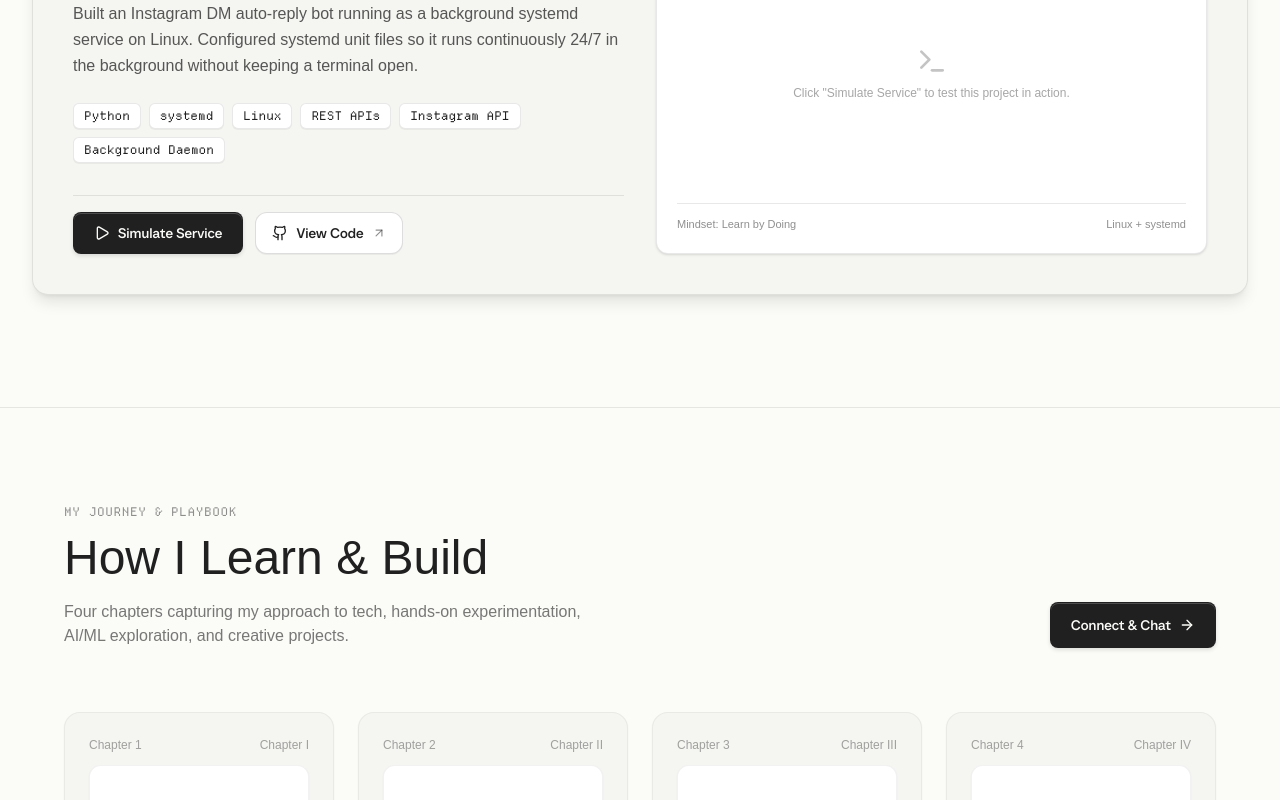
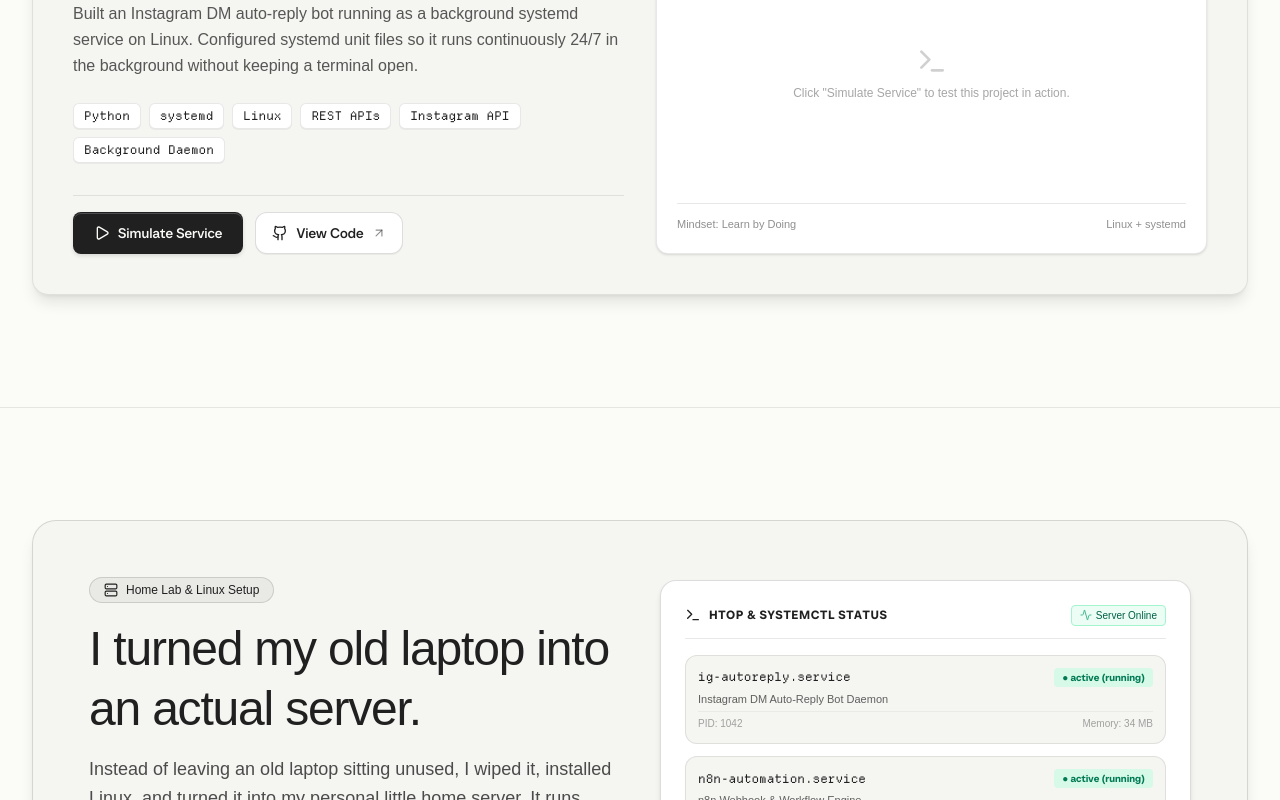
Before and after one commit to akshaiganesh/drake, a React (Vite) app: page / in a window 1280 px wide. Shown: the part 2000-2800 px from the top of the page. Built offline with nearby package versions, Linux system fonts and the light colour scheme; a web font is replaced by a local one.

Commit message:
Add 'I Turned My Laptop Into A Server' spotlight section with live systemd status display

```diff
--- a/src/App.jsx
+++ b/src/App.jsx
@@ -2,6 +2,7 @@ import React from 'react';
 import Header from './components/Header';
 import Hero from './components/Hero';
 import FeatureCards from './components/FeatureCards';
+import LaptopServer from './components/LaptopServer';
 import CompanyGuide from './components/CompanyGuide';
 import Footer from './components/Footer';
 
@@ -15,6 +16,7 @@ export default function App() {
       <main className="flex-1">
         <Hero />
         <FeatureCards />
+        <LaptopServer />
         <CompanyGuide />
       </main>
 
--- a/src/components/Header.jsx
+++ b/src/components/Header.jsx
@@ -43,6 +43,8 @@ export default function Header() {
             <div className="w-[1px] h-3 bg-[#202020]/20 my-auto" />
             <a href="#hermes" className="text-[15px] font-[410] text-[#202020] hover:text-black px-2 py-1 transition-colors">Hermes & Stack</a>
             <div className="w-[1px] h-3 bg-[#202020]/20 my-auto" />
+            <a href="#laptop-server" className="text-[15px] font-[410] text-[#202020] hover:text-black px-2 py-1 transition-colors">Laptop Server</a>
+            <div className="w-[1px] h-3 bg-[#202020]/20 my-auto" />
             <a href="#curriculum" className="text-[15px] font-[410] text-[#202020] hover:text-black px-2 py-1 transition-colors">Chapters</a>
             <div className="w-[1px] h-3 bg-[#202020]/20 my-auto" />
             <a href="#contact" className="text-[15px] font-[410] text-[#202020] hover:text-black px-2 py-1 transition-colors">Connect</a>
@@ -87,6 +89,7 @@ export default function Header() {
           <div className="grid grid-cols-2 gap-2">
             <a href="#projects" onClick={() => setMobileMenuOpen(false)} className="p-3 bg-[#F5F5F2] rounded-lg text-sm font-medium">What I Build</a>
             <a href="#hermes" onClick={() => setMobileMenuOpen(false)} className="p-3 bg-[#F5F5F2] rounded-lg text-sm font-medium">Hermes & Stack</a>
+            <a href="#laptop-server" onClick={() => setMobileMenuOpen(false)} className="p-3 bg-[#F5F5F2] rounded-lg text-sm font-medium">Laptop Server</a>
             <a href="#curriculum" onClick={() => setMobileMenuOpen(false)} className="p-3 bg-[#F5F5F2] rounded-lg text-sm font-medium">Chapters</a>
             <a href="#contact" onClick={() => setMobileMenuOpen(false)} className="p-3 bg-[#F5F5F2] rounded-lg text-sm font-medium">Connect</a>
           </div>
--- /dev/null
+++ b/src/components/LaptopServer.jsx
@@ -0,0 +1,122 @@
+import React from 'react';
+import { motion } from 'framer-motion';
+import { Server, Terminal, Cpu, HardDrive, CheckCircle2, Shield, Activity } from 'lucide-react';
+
+export default function LaptopServer() {
+  const serverServices = [
+    { name: 'ig-autoreply.service', desc: 'Instagram DM Auto-Reply Bot Daemon', status: 'active (running)', memory: '34 MB' },
+    { name: 'n8n-automation.service', desc: 'n8n Webhook & Workflow Engine', status: 'active (running)', memory: '142 MB' },
+    { name: 'telegram-bot.service', desc: 'Python API & Telegram Bot Listener', status: 'active (running)', memory: '28 MB' },
+    { name: 'obsidian-vault-sync.service', desc: 'Notion ➔ Obsidian Markdown Sync Service', status: 'active (running)', memory: '19 MB' }
+  ];
+
+  return (
+    <section id="laptop-server" className="w-full bg-[#FBFBF8] py-20 md:py-28 border-b border-[#202020]/10">
+      <div className="w-full max-w-[1280px] mx-auto px-5 md:px-8">
+
+        {/* Container Box */}
+        <div className="rounded-3xl bg-[#F5F5F2] border border-[#202020]/15 p-8 md:p-14 shadow-lg grid grid-cols-1 lg:grid-cols-12 gap-10 items-center">
+
+          {/* Left Text Content */}
+          <div className="lg:col-span-6 flex flex-col justify-between">
+            <div>
+              <div className="inline-flex items-center gap-2 px-3.5 py-1 rounded-full bg-[#202020]/5 border border-[#202020]/15 text-[#202020] font-mono text-xs mb-4">
+                <Server className="w-3.5 h-3.5" />
+                <span>Home Lab & Linux Setup</span>
+              </div>
+
+              <h2 className="text-3xl md:text-5xl font-normal text-[#202020] tracking-tight leading-tight">
+                I turned my old laptop into an actual server.
+              </h2>
+
+              <p className="mt-4 text-[#202020]/80 text-base md:text-lg leading-relaxed font-normal">
+                Instead of leaving an old laptop sitting unused, I wiped it, installed Linux, and turned it into my personal little home server. It runs background services, bots, and automated workflows 24/7 without needing a terminal window open.
+              </p>
+
+              {/* Transformation Badge */}
+              <div className="mt-6 p-4 rounded-2xl bg-white border border-[#202020]/10 font-mono text-xs md:text-sm text-[#202020] flex items-center justify-between shadow-2xs">
+                <div className="flex items-center gap-2">
+                  <span className="text-[#202020]/50">Old Laptop</span>
+                  <span className="font-bold text-[#202020]">➔</span>
+                  <span className="font-semibold text-emerald-700">My Personal Little Server</span>
+                </div>
+                <span className="text-[11px] px-2 py-0.5 rounded bg-emerald-50 text-emerald-800 border border-emerald-200">
+                  systemd 24/7
+                </span>
+              </div>
+
+              <p className="mt-4 text-xs md:text-sm text-[#202020]/60 font-sans leading-relaxed">
+                It’s not some massive cloud infrastructure — it’s literally my own machine running my own stuff. I’m learning processes, networking, systemd, and Linux by running things myself.
+              </p>
+            </div>
+
+            {/* Hardware Stats */}
+            <div className="mt-8 pt-6 border-t border-[#202020]/10 grid grid-cols-3 gap-3 font-mono text-xs">
+              <div>
+                <span className="block text-[#202020]/50 text-[10px] uppercase">OS & Daemon</span>
+                <span className="font-semibold text-[#202020]">Linux + systemd</span>
+              </div>
+              <div>
+                <span className="block text-[#202020]/50 text-[10px] uppercase">Services Uptime</span>
+                <span className="font-semibold text-emerald-700">24/7 Running</span>
+              </div>
+              <div>
+                <span className="block text-[#202020]/50 text-[10px] uppercase">Approach</span>
+                <span className="font-semibold text-[#202020]">Hands-on Lab</span>
+              </div>
+            </div>
+          </div>
+
+          {/* Right Column: Live Systemd Status Terminal */}
+          <div className="lg:col-span-6 rounded-2xl bg-white border border-[#202020]/15 p-6 shadow-md font-mono">
+
+            {/* Terminal Header */}
+            <div className="flex items-center justify-between border-b border-[#202020]/10 pb-3 mb-4">
+              <div className="flex items-center gap-2">
+                <Terminal className="w-4 h-4 text-[#202020]" />
+                <span className="text-xs font-semibold text-[#202020] uppercase tracking-wider">
+                  htop & systemctl status
+                </span>
+              </div>
+              <span className="flex items-center gap-1 text-[10px] text-emerald-800 bg-emerald-50 border border-emerald-200 px-2 py-0.5 rounded">
+                <Activity className="w-3 h-3 text-emerald-600 animate-pulse" />
+                Server Online
+              </span>
+            </div>
+
+            {/* List of systemd services running on the laptop */}
+            <div className="space-y-3">
+              {serverServices.map((service, idx) => (
+                <div key={idx} className="p-3 rounded-xl bg-[#F5F5F2] border border-[#202020]/10 flex flex-col gap-1">
+                  <div className="flex items-center justify-between">
+                    <span className="text-xs font-bold text-[#202020] font-mono">
+                      {service.name}
+                    </span>
+                    <span className="text-[10px] text-emerald-700 font-semibold bg-emerald-100/80 px-2 py-0.5 rounded">
+                      ● {service.status}
+                    </span>
+                  </div>
+                  <p className="text-[11px] text-[#202020]/70 font-sans">
+                    {service.desc}
+                  </p>
+                  <div className="text-[10px] text-[#202020]/40 pt-1 flex items-center justify-between border-t border-[#202020]/5">
+                    <span>PID: 104{idx + 2}</span>
+                    <span>Memory: {service.memory}</span>
+                  </div>
+                </div>
+              ))}
+            </div>
+
+            <div className="mt-4 pt-3 border-t border-[#202020]/10 flex items-center justify-between text-[11px] text-[#202020]/50">
+              <span>Host: laptop-server-01</span>
+              <span>Linux 6.8.0-generic</span>
+            </div>
+
+          </div>
+
+        </div>
+
+      </div>
+    </section>
+  );
+}
```
